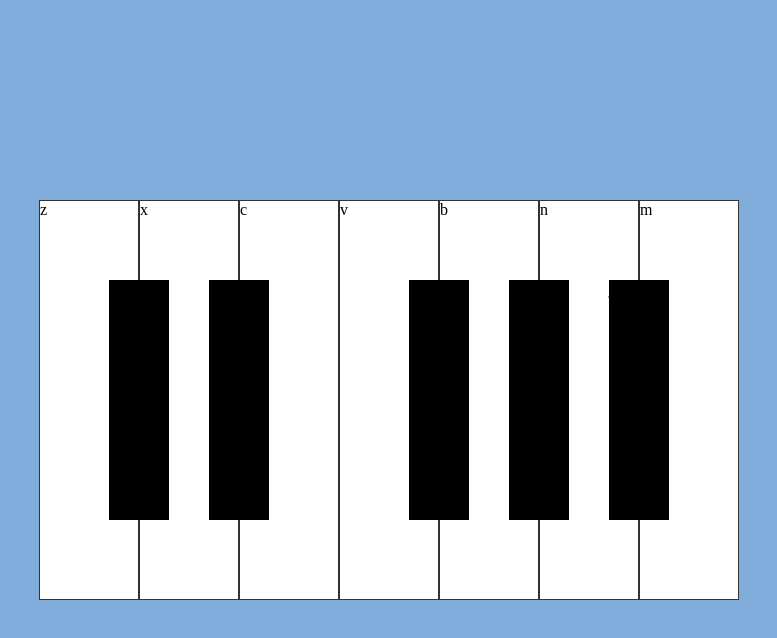
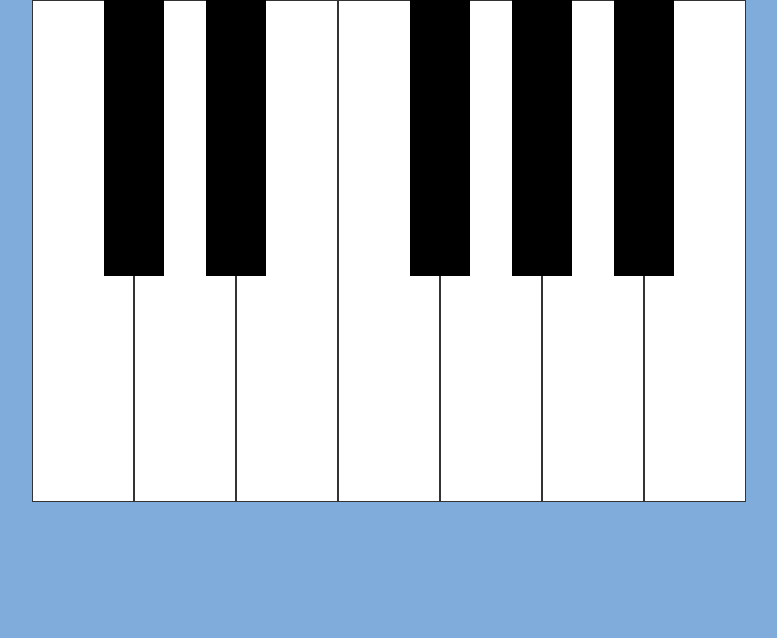
Before and after one commit to saptarshidash-jgec/Virtual-Piano-VST-, a plain HTML site: page index.html in a window 1280 px wide. Shown: the whole page, without its empty margins (251-1028 px from the left). Drawn offline with Linux system fonts and the light colour scheme.

Commit message:
Update styles.css

```diff
--- a/styles.css
+++ b/styles.css
@@ -1,29 +1,23 @@
-*, *::before, *::after {
-  box-sizing: border-box;
-}
-
 body {
   background-color: #7facda;
   margin: 0;
-  min-height: 100vh;
+  min-height: 500px;
   display: flex;
   justify-content: center;
   align-items: center;
 }
 
-.piano {
-  display: flex;
-}
+.key {
+  height: calc(var(--width) * 5);
+  width: var(--width);
 
-.key {
-  height: calc(var(--width) * 4);
-  width: var(--width);
 }
 
 .white {
   --width: 100px;
   background-color: white;
   border: 1px solid #333;
+  color: white;
 }
 
 .white.active {
@@ -36,6 +30,8 @@ body {
   margin-left: calc(var(--width) / -2);
   margin-right: calc(var(--width) / -2);
   z-index: 2;
+  position:static;
+  margin-top: -250px;
 }
 
 .black.active {
```
